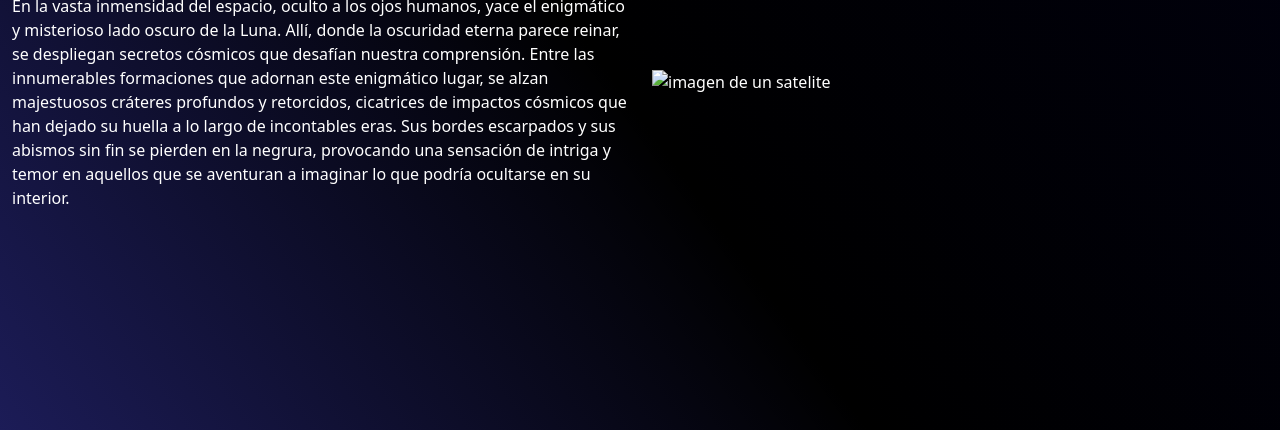
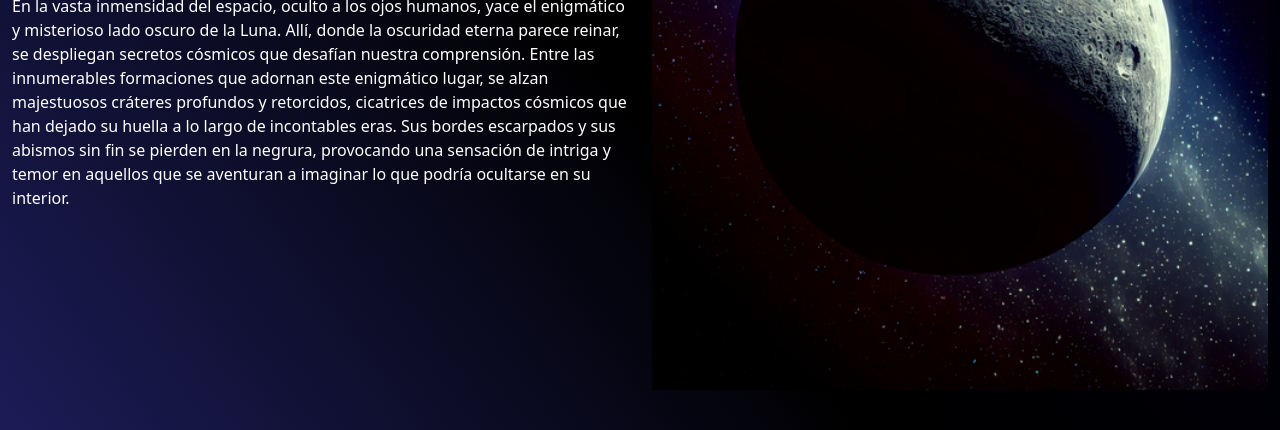
Before and after one commit to Rovbz/preentrega2, a plain HTML site: page index2.html in a window 1280 px wide. Shown: the part 370-800 px from the top of the page. Drawn offline with nearby package versions, Linux system fonts and the light colour scheme.

Commit message:
Update index2.html

```diff
--- a/index2.html
+++ b/index2.html
@@ -49,7 +49,7 @@
                 </div>
             <!--Img-->
                 <div class="col-12 col-sm-6 d-flex flex-column justify-content-center">
-                  <img class="img-fluid header__img" src="img/dark side.png" alt="imagen de un satelite">
+                  <img class="img-fluid header__img" src="img/darkside.png" alt="imagen de un satelite">
                 </div>
               </div>
             </div>
```
